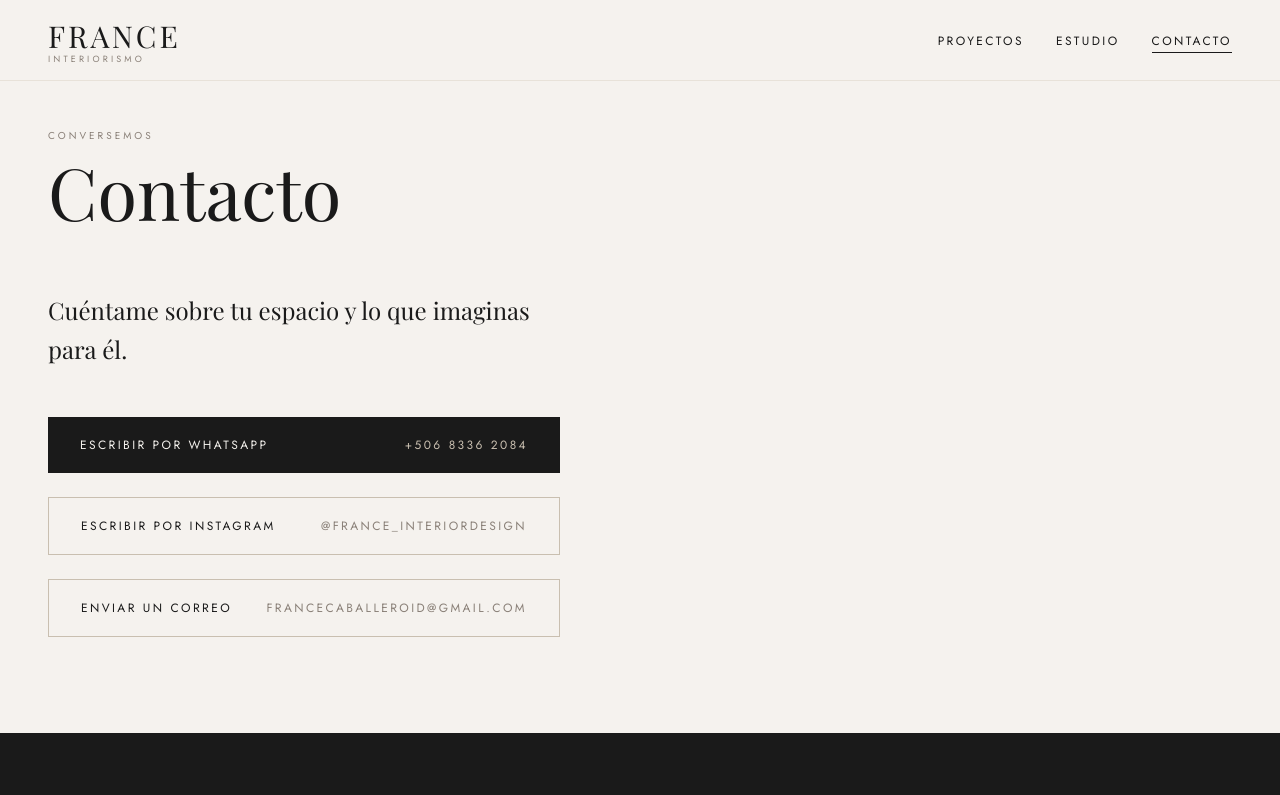
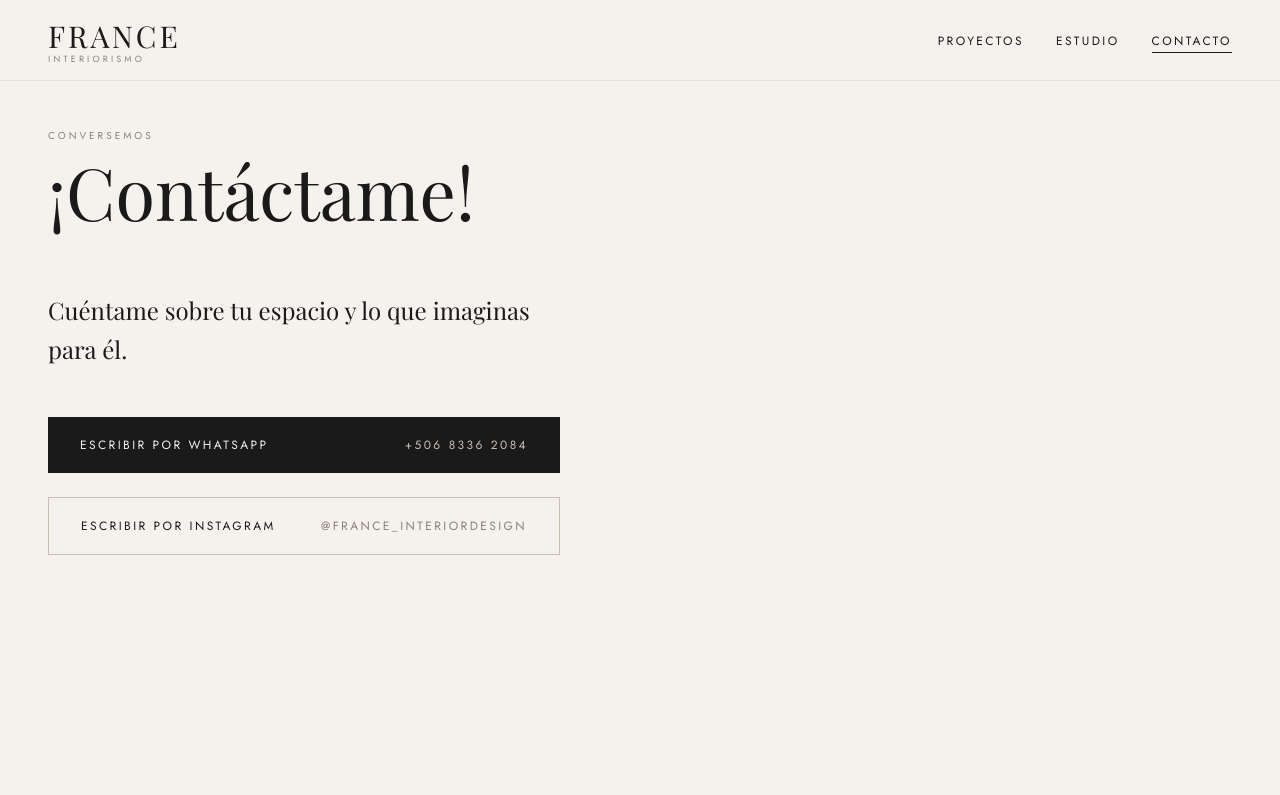
Before and after one commit to sebaasr/france_Interiorismo, a Next.js app: page /contacto in a window 1280 px wide. Shown: the top 795 px of the page. Built offline with nearby package versions, Linux system fonts and the light colour scheme.

Commit message:
cambios en pagina de contacto

```diff
--- a/app/contacto/page.tsx
+++ b/app/contacto/page.tsx
@@ -5,11 +5,11 @@ export const metadata = {
 
 export default function ContactoPage() {
   return (
-    <div className="pt-32 pb-24 px-6 md:px-12 max-w-7xl mx-auto">
+    <div className="min-h-screen pt-32 pb-24 px-6 md:px-12 max-w-7xl mx-auto">
       {/* Header */}
       <div className="mb-16">
         <p className="text-[10px] tracking-[0.3em] uppercase text-[#8a8078] mb-3">Conversemos</p>
-        <h1 className="font-serif text-5xl md:text-7xl text-[#1a1a1a]">Contacto</h1>
+        <h1 className="font-serif text-5xl md:text-7xl text-[#1a1a1a]">¡Contáctame!</h1>
       </div>
 
       <div className="max-w-lg">
@@ -37,14 +37,6 @@ export default function ContactoPage() {
             Escribir por Instagram
             <span className="text-[#8a8078]">@france_interiordesign</span>
           </a>
-
-          <a
-            href="mailto:francecaballeroid@gmail.com"
-            className="flex items-center justify-between w-full px-8 py-5 border border-[#c9bfb0] text-[#1a1a1a] text-xs tracking-[0.2em] uppercase hover:bg-[#e8e2d9] transition-colors"
-          >
-            Enviar un correo
-            <span className="text-[#8a8078]">francecaballeroid@gmail.com</span>
-          </a>
         </div>
       </div>
     </div>
```
